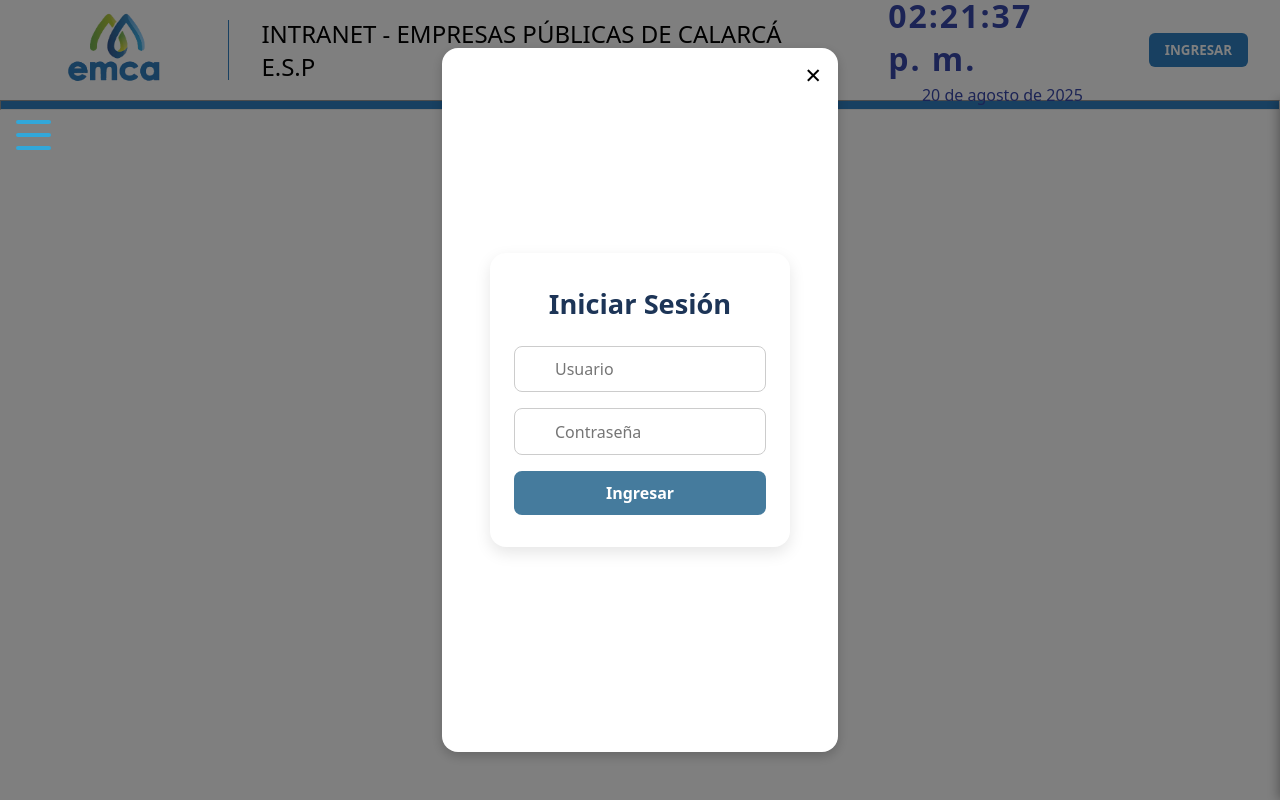
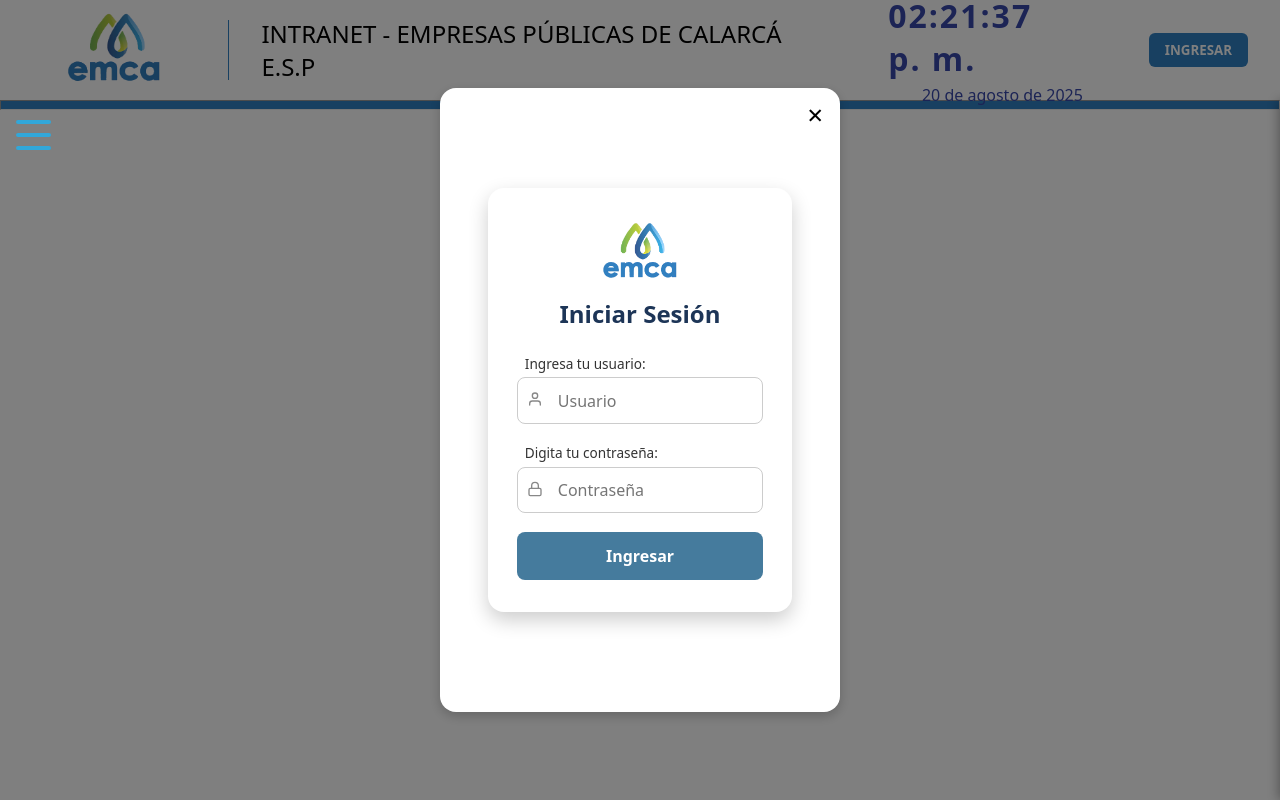
Before and after one commit to Simon-Otalvaro/Intranet-Emca, a React (Vite) app: page /login in a window 1280 px wide. Both pictures are taken after a click on the button "INGRESAR". Built offline with nearby package versions, Linux system fonts and the light colour scheme; a web font is replaced by a local one.

Commit message:
login modal finish

```diff
--- a/index.html
+++ b/index.html
@@ -2,7 +2,7 @@
 <html lang="en">
   <head>
     <meta charset="UTF-8" />
-    <link rel="icon" type="image/svg+xml" href="/img/logo-blanco.png"/>
+    <link rel="icon" type="image/svg+xml" href="src/assets/images/logo-blanco.png"/>
     <meta name="viewport" content="width=device-width, initial-scale=1.0" />
     <title>IntraNet - Emca</title>
     <link rel="preconnect" href="https://fonts.googleapis.com">
--- a/package.json
+++ b/package.json
@@ -13,6 +13,7 @@
     "lucide-react": "^0.541.0",
     "react": "^19.1.1",
     "react-dom": "^19.1.1",
+    "react-icons": "^5.5.0",
     "react-router-dom": "^7.8.1"
   },
   "devDependencies": {
--- a/src/App.jsx
+++ b/src/App.jsx
@@ -1,13 +1,12 @@
 import { Routes, Route } from "react-router-dom";
 import Header from "./components/Header/Header";
-import Login from "./components/Login/Login";
-import AdminDashboard from "./Pages/Admin/AdminDashboard";
-import ComDashboard from "./Pages/Comunicaciones/ComDashboard";
 import Menu from "./components/Menu/Menu";
 import Home from "./Pages/Home/Home";
 import Nosotros from "./Pages/Nosotros/Nosotros";
 import Utilidades from "./Pages/Utilidades/Utilidades";
 import Eventos from "./Pages/Eventos/Eventos";
+import AdminDashboard from "./Pages/Admin/AdminDashboard";
+import ComDashboard from "./Pages/Comunicaciones/ComDashboard";
 import PrivateRoute from "./components/Routes/PrivateRoutes";
 import "./App.css";
 
@@ -19,14 +18,11 @@
         <hr className="hr-line" />
       </div>
       <Menu />
-
       <Routes>
         <Route path="/" element={<Home />} />
-        <Route path="/login" element={<Login />} />
         <Route path="/nosotros" element={<Nosotros />} />
         <Route path="/utilidades" element={<Utilidades />} />
         <Route path="/eventos" element={<Eventos />} />
-
         <Route
           path="/admin"
           element={
--- a/src/Context/AuthContext.jsx
+++ b/src/Context/AuthContext.jsx
@@ -4,7 +4,6 @@
 
 export function AuthProvider({ children }) {
   const [user, setUser] = useState(() => {
-    // Cargar usuario guardado al iniciar
     return JSON.parse(localStorage.getItem("user")) || null;
   });
 
@@ -19,7 +18,6 @@
   };
 
   useEffect(() => {
-    // Sincroniza si cambian otros tabs
     const handleStorage = () => {
       setUser(JSON.parse(localStorage.getItem("user")) || null);
     };
--- a/src/components/Header/Header.css
+++ b/src/components/Header/Header.css
@@ -106,12 +106,17 @@
 
 .login-modal-content {
   position: relative;
-  background: white;
+  background-color: #fff;
   padding: 2rem;
   border-radius: 1rem;
   box-shadow: 0 4px 12px rgba(0, 0, 0, 0.2);
   z-index: 1000;
   animation: fadeIn 0.3s ease;
+  display: flex;
+  flex-direction: column;
+  align-items: center;
+  justify-content: center;
+  max-width: 400px;
 }
 
 .login-close {
--- a/src/components/Header/Header.jsx
+++ b/src/components/Header/Header.jsx
@@ -3,11 +3,19 @@
 import { useState } from "react";
 import Login from "../Login/Login";
 import { useAuth } from "../../Context/AuthContext";
+import { useNavigate } from "react-router-dom";
 
 export default function Header() {
   const { time, date } = useLocalTime();
   const [showLogin, setShowLogin] = useState(false);
   const { user, logout } = useAuth();
+  const navigate = useNavigate();
+
+  const handleLogout = () => {
+    logout();                 // Limpia el usuario en contexto y localStorage
+    setShowLogin(false);      // Cierra cualquier modal abierto
+    navigate("/");            // Redirige a la página principal
+  };
 
   return (
     <header className="header">
@@ -32,7 +40,7 @@
         </div>
 
         {user ? (
-          <button className="login-button" onClick={logout}>
+          <button className="login-button" onClick={handleLogout}>
             CERRAR SESIÓN
           </button>
         ) : (
@@ -42,7 +50,7 @@
         )}
       </nav>
 
-      {showLogin && (
+      {showLogin && !user && (
         <div className="login-modal">
           <div
             className="login-modal-overlay"
--- a/src/components/Login/Login.css
+++ b/src/components/Login/Login.css
@@ -2,22 +2,35 @@
   display: flex;
   align-items: center;
   justify-content: center;
-  height: 80vh;
+  height: 70vh; /* Centrado vertical completo */
   padding: 1rem;
 }
 
 .login-form {
   width: 100%;
-  max-width: 300px;
+  max-width: 350px;
   background: #fff;
-  padding: 2rem 1.5rem;
+  padding: 2rem 1.8rem;
   border-radius: 1rem;
-  box-shadow: 0 6px 16px rgba(0, 0, 0, 0.1);
+  box-shadow: 0 8px 20px rgba(0, 0, 0, 0.2);
   text-align: center;
+  animation: fadeIn 0.4s ease-in-out;
+}
+
+.login-logo {
+  display: flex;
+  justify-content: center;
+  align-items: center;
+  margin-bottom: 1rem;
+}
+
+.login-logo img {
+  width: 80px;
+  height: auto;
 }
 
 .login-title {
-  font-size: 1.7rem;
+  font-size: 1.5rem;
   font-weight: bold;
   color: #1d3557;
   margin-bottom: 1.5rem;
@@ -31,12 +44,19 @@
 
 .input-group {
   position: relative;
-  margin-bottom: 1rem;
+  margin-bottom: 1.2rem;
+  text-align: left;
+}
+
+.input-group p {
+  font-size: 0.85rem;
+  color: #333;
+  margin: 0 0 0.3rem 0.5rem;
 }
 
 .input-icon {
   position: absolute;
-  top: 40%;
+  top: 65%;
   left: 10px;
   transform: translateY(-50%);
   color: #888;
@@ -58,7 +78,7 @@
 
 .login-btn {
   width: 100%;
-  padding: 0.7rem;
+  padding: 0.8rem;
   background-color: #457b9d;
   color: #fff;
   border: none;
@@ -75,6 +95,12 @@
 }
 
 @keyframes fadeIn {
-  from { opacity: 0; transform: translateY(-10px); }
-  to { opacity: 1; transform: translateY(0); }
+  from {
+    opacity: 0;
+    transform: translateY(-10px);
+  }
+  to {
+    opacity: 1;
+    transform: translateY(0);
+  }
 }
--- a/src/components/Login/Login.jsx
+++ b/src/components/Login/Login.jsx
@@ -1,6 +1,7 @@
 import { useState } from "react";
 import { useNavigate } from "react-router-dom";
 import { useAuth } from "../../Context/AuthContext";
+import { FiUser, FiLock } from "react-icons/fi";
 import "./Login.css";
 
 export default function Login({ onClose }) {
@@ -18,7 +19,7 @@
       login(username);
       if (username === "admin") navigate("/admin");
       if (username === "comunicaciones") navigate("/comunicaciones");
-      if (onClose) onClose(); // <- CIERRA EL MODAL
+      if (onClose) onClose();
     } else {
       setError("Usuario o contraseña incorrectos");
     }
@@ -27,10 +28,14 @@
   return (
     <div className="login-container">
       <form className="login-form" onSubmit={handleSubmit}>
+
+      <div className="login-logo">
+        <img src="src/assets/images/logo-color.png" alt="EMCA Logo" className="logo-image" />
+      </div>
         <h2 className="login-title">Iniciar Sesión</h2>
-        {error && <p className="login-error">{error}</p>}
-
         <div className="input-group">
+          <FiUser className="input-icon" />
+          <p>Ingresa tu usuario:</p>
           <input
             type="text"
             placeholder="Usuario"
@@ -40,6 +45,8 @@
         </div>
 
         <div className="input-group">
+          <FiLock className="input-icon" />
+          <p>Digita tu contraseña:</p>
           <input
             type="password"
             placeholder="Contraseña"
@@ -47,7 +54,7 @@
             onChange={(e) => setPassword(e.target.value)}
           />
         </div>
-
+          {error && <p className="login-error">{error}</p>}
         <button className="login-btn" type="submit">
           Ingresar
         </button>
```
Also changed, not shown: src/assets/images/FondoEmca.jpg (added), 1 other file (tests, documents, lock files or other folders).
